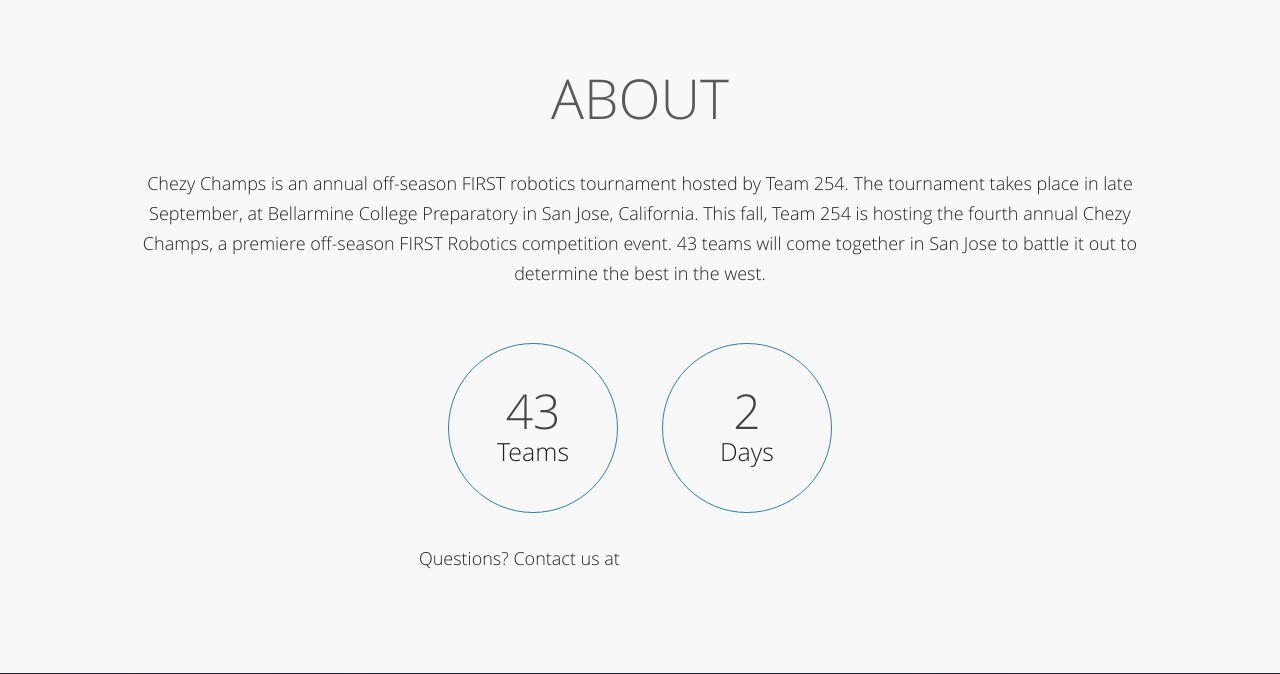
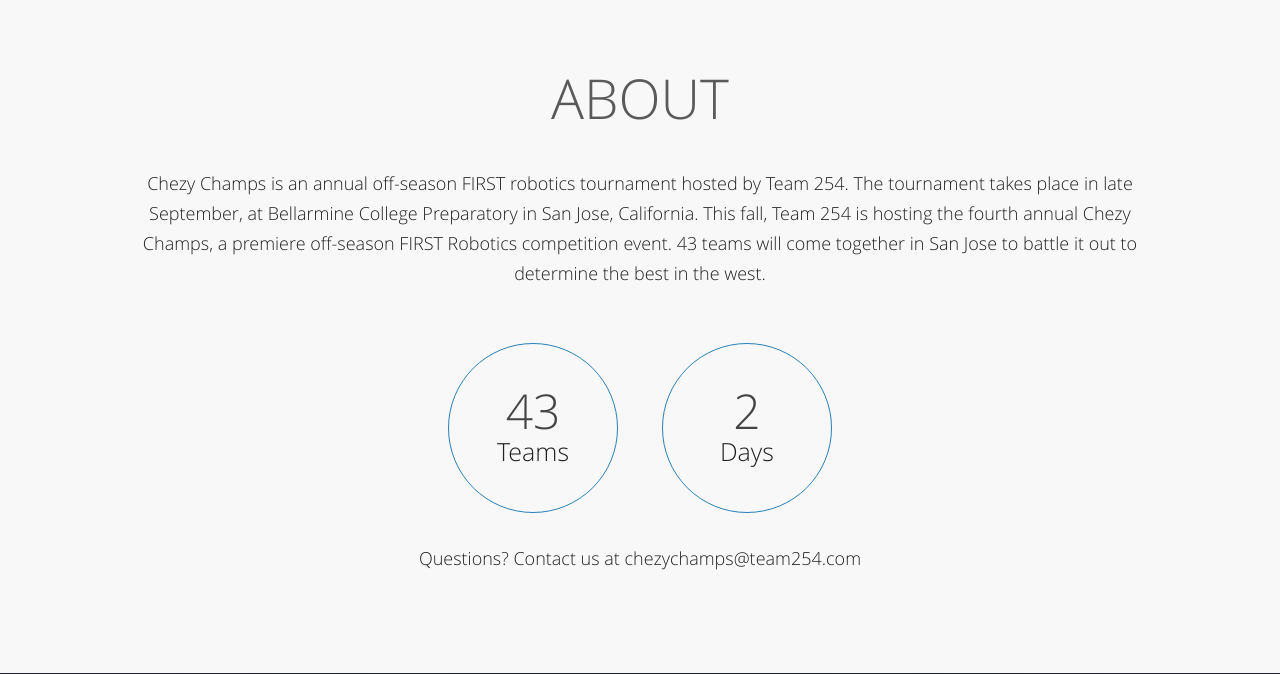
Before and after one commit to Team254/chezy-champs-website, a PHP site: page / in a window 1280 px wide, with the pointer over the restyled element. Shown: the part 581-1255 px from the top of the page. Run offline with PHP 8.4, Linux system fonts and the light colour scheme; some libraries are stand-ins or nearby versions.

Commit message:
Changed link styling

```diff
--- a/files/home.css
+++ b/files/home.css
@@ -136,6 +136,11 @@
 	line-height: 30px;
 }
 
+.about-text>a:hover {
+	color: #222;
+	text-decoration: none;
+}
+
 .button-container {
 	width: 100%;
 	display: block;
@@ -159,7 +164,9 @@
 }
 
 .button:hover {
-	background-color: #3498db
+	background-color: #3498db;
+	color: #fff;
+	text-decoration: none;
 }
 
 .badge-container {
@@ -438,9 +445,9 @@
 	background-color: #555;
 }
 
-a:focus, a:hover {
+/* a:focus, a:hover {
 	color: transparent;
-}
+} */
 
 .footer-links {
 	width: 100%;
@@ -473,6 +480,11 @@ a:focus, a:hover {
 	display: inline-block;
 	/*height: 20vw;*/
 	overflow: hidden;
+}
+
+.rule-changes>p>b>a:hover {
+	color: #222;
+	text-decoration: none;
 }
 
 .showing {
```
